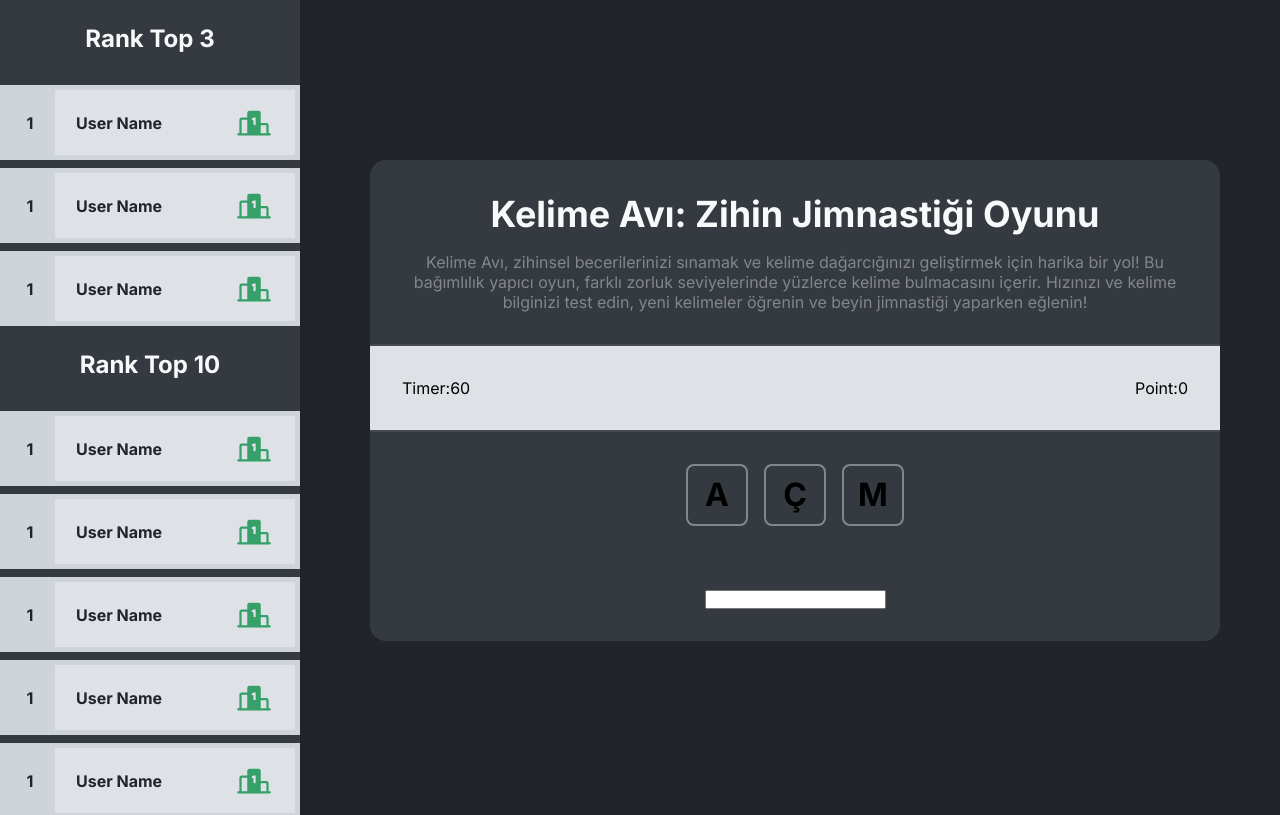
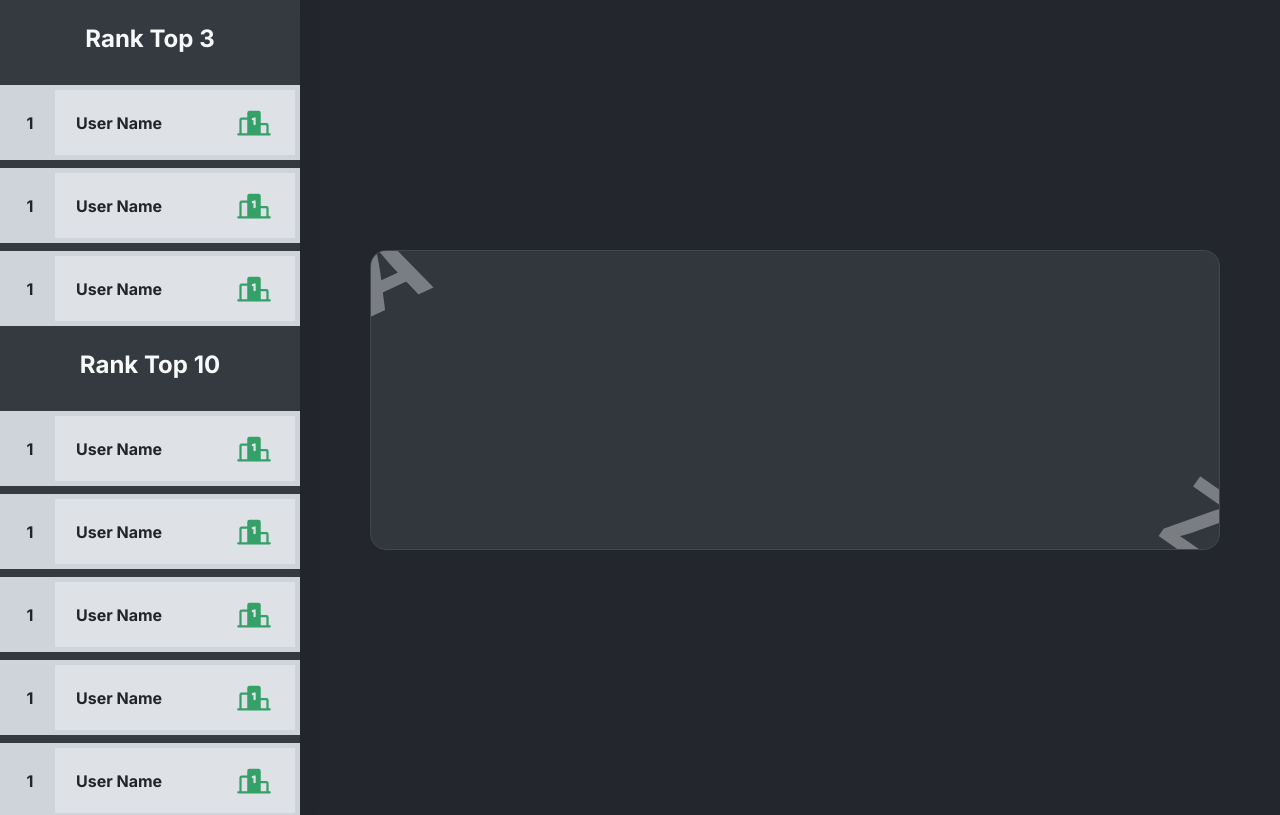
Before and after one commit to albayrrak/word-puzzles-web, a Next.js app: page / in a window 1280 px wide. Shown: the top 815 px of the page. Built offline with nearby package versions, Linux system fonts and the light colour scheme.

Commit message:
loadig and login screen created

```diff
--- /dev/null
+++ b/src/actions/api.ts
@@ -0,0 +1,13 @@
+import axios, { AxiosResponse } from "axios";
+
+const requestApi = axios.create({
+    baseURL: "http://localhost:5000/",
+    timeout: 1000
+})
+
+export const startGame = async (data: StartGameRequestModel) => {
+    const response: AxiosResponse<GlobalResponseModel<StartGameResponseModel>> = await requestApi.post("start", data)
+
+    return response.data
+
+}
--- a/src/assets/global.scss
+++ b/src/assets/global.scss
@@ -1,16 +1,37 @@
 @import "./colors";
+
+
 
 * {
     margin: 0;
     padding: 0;
     box-sizing: border-box;
+
+    --primary: #5F5DFE;
+    --primary-darker: #4F4DFE;
+    --bg-darker: #23262D;
+    --bg-darker2: #32373D;
+    --border: #42474D;
+    --white: #fff;
+    --text: #E6E9EB;
+    --active: #7774B5;
+
+    --socials-bg: #343841;
+    --socials-border: #42474D;
+    --highlight-bg: #34393F;
+    --text-bg: #E0E3EA;
+    --border-color: #42474D;
+    --social-color: #6B6C6E;
+    --scrollbar-thumb: #E4E3F3;
+    --scrollbar-bg: #F2F6F5;
 }
 
 html,
 body {
     width: 100%;
     height: 100%;
-    background: $dark-primary-color;
+    background: var(--bg-darker);
+    color: var(--text);
 }
 
 main {
@@ -22,3 +43,35 @@ main {
     padding-left: 310px;
 
 }
+
+.btn {
+    background: var(--primary);
+    color: var(--white);
+    padding: .5rem 1rem;
+    border-radius: .5rem;
+    width: 100%;
+    font-weight: 600;
+    min-height: 3rem;
+    border: none;
+    cursor: pointer;
+    transition: all .3s;
+    display: flex;
+    align-items: center;
+    justify-content: center;
+    font-family: inherit;
+
+    &.primary {
+        background: var(--primary);
+        transition: .5s ease-in all;
+
+        &:hover {
+            background: var(--primary-darker);
+        }
+    }
+
+    &.secondary {
+        background: var(--socials-bg);
+        border: 1px solid var(--border-color);
+        font-weight: 400;
+    }
+}
--- /dev/null
+++ b/src/views/components/loading/index.tsx
@@ -0,0 +1,16 @@
+import React from 'react'
+import "./style.scss"
+const Loading = () => {
+    const word = "WORD PUZZLES"
+
+    return (
+        <div className="loading">
+            {word.split("").map((x, i) => <span style={{ animationDelay: `${0.1 * (i + 2)}s` }}>{x}</span>)}
+
+            <p>"Your game is about to start shortly, please wait."</p>
+
+        </div >
+    )
+}
+
+export default Loading
--- /dev/null
+++ b/src/views/components/start/index.tsx
@@ -0,0 +1,26 @@
+"use client"
+import React, { Ref, RefObject, useRef } from 'react'
+import "./style.scss"
+
+interface IProps {
+    handleStart: (username: string) => void
+}
+
+const Login: React.FC<IProps> = ({ handleStart }) => {
+    const userInputRef = useRef<HTMLInputElement>(null)
+
+    return (
+        <div className='login'>
+            <div className='title'>
+                <h1>Kelime Avı: Zihin Jimnastiği Oyunu</h1>
+                <p>Kelime Avı, zihinsel becerilerinizi sınamak ve kelime dağarcığınızı geliştirmek için harika bir yol! Bu bağımlılık yapıcı oyun, farklı zorluk seviyelerinde yüzlerce kelime bulmacasını içerir. Hızınızı ve kelime bilginizi test edin, yeni kelimeler öğrenin ve beyin jimnastiği yaparken eğlenin!</p>
+            </div>
+            <div className='form'>
+                <input ref={userInputRef} type="text" placeholder='Username' />
+                <button onClick={() => handleStart(userInputRef.current?.value ?? "")} className='btn secondary'>Oyuna Başla</button>
+            </div>
+        </div>
+    )
+}
+
+export default Login
--- a/src/views/sections/game/index.tsx
+++ b/src/views/sections/game/index.tsx
@@ -1,40 +1,45 @@
 "use client"
-import React, { useEffect } from 'react'
+import React, { useEffect, useRef, useState } from 'react'
 import "./style.scss"
+import { startGame } from '@/actions/api'
+import Loading from '@/views/components/loading'
+import Login from '@/views/components/start'
+
 const GameSection = () => {
+
+    const [gameId, setGameId] = useState("")
+
+    const handleStart = async (userName: string) => {
+        const gameScreen = document.querySelector(".game")
+        const loadingScreenElement = document.querySelector(".game .loading")
+        const loginScreenElement = document.querySelector(".game .start")
+        const response = await startGame({ username: userName })
+        if (response.Success) {
+            setGameId(response.Data.gameId)
+            gameScreen?.classList.add("loading")
+            loadingScreenElement?.classList.add("show")
+            loginScreenElement?.classList.add("hide")
+        }
+
+    }
+
+
+    useEffect(() => {
+        const titleElement = document.querySelector(".login .title")
+        const authElement = document.querySelector(".login .form")
+        titleElement?.classList.add("slide")
+        authElement?.classList.add("slide")
+
+    }, [])
+
 
 
     return (
         <section className='game'>
-            <div className='title'>
-                <h1>Kelime Avı: Zihin Jimnastiği Oyunu</h1>
-                <p>Kelime Avı, zihinsel becerilerinizi sınamak ve kelime dağarcığınızı geliştirmek için harika bir yol! Bu bağımlılık yapıcı oyun, farklı zorluk seviyelerinde yüzlerce kelime bulmacasını içerir. Hızınızı ve kelime bilginizi test edin, yeni kelimeler öğrenin ve beyin jimnastiği yaparken eğlenin!</p>
-            </div>
+            {/*
+            <Login handleStart={handleStart} />
+            <Loading /> */}
 
-            <div className='result'>
-                <div className='timer'>
-                    <span>Timer:</span>
-                    <span>60</span>
-                </div>
-                <div className='point'>
-                    <span>Point:</span>
-                    <span>0</span>
-                </div>
-            </div>
-            <div className='words'>
-                <div className="word-box">
-                    <h4>A</h4>
-                </div>
-                <div className="word-box">
-                    <h4>Ç</h4>
-                </div>
-                <div className="word-box">
-                    <h4>M</h4>
-                </div>
-            </div>
-            <div className='text'>
-                <input type="text" />
-            </div>
 
         </section>
     )
--- a/src/views/sections/game/style.scss
+++ b/src/views/sections/game/style.scss
@@ -1,77 +1,70 @@
 @import "../../../assets/colors";
 
 .game {
+    position: relative;
+    width: 850px;
+    height: 300px;
+    background: var(--bg-darker2);
+    border-radius: 16px;
+    gap: 16px;
+    overflow: hidden;
+    border: 1px solid var(--border);
+    transition: .5s ease-in-out all;
+    cursor: pointer;
     display: flex;
-    flex-direction: column;
     align-items: center;
     justify-content: center;
-    width: 850px;
-    // height: 850px;
-    background: $dark-secondary-color;
-    border-radius: 16px;
 
-    .title {
-        width: 100%;
-        padding: 32px;
+    &.loading {
+        animation: shadowPulse 1s infinite alternate;
 
-        h1 {
-            font-size: 36px;
-            text-align: center;
-            margin-bottom: 16px;
-            color: $text-light-color;
-        }
+        @keyframes shadowPulse {
+            0% {
+                filter: drop-shadow(0px 0px 0px var(--active));
+            }
 
-        p {
-            font-size: 16px;
-            text-align: center;
-            color: rgba($color: $text-light-color, $alpha: .4);
-        }
-    }
-
-    .result {
-        width: 100%;
-        display: flex;
-        align-items: center;
-        justify-content: space-between;
-        padding: 32px;
-        background: $primary-color;
-        border-top: 2px solid rgba($color: $dark-primary-color, $alpha: .8);
-        border-bottom: 2px solid rgba($color: $dark-primary-color, $alpha: .8);
-    }
-
-    .words {
-        display: flex;
-        align-items: center;
-        justify-content: center;
-        gap: 16px;
-        padding: 32px;
-        width: 100%;
-
-        .word-box {
-            width: 62px;
-            height: 62px;
-            display: flex;
-            align-items: center;
-            justify-content: center;
-            border: 2px solid rgba($color: $text-light-color, $alpha: .4);
-            border-radius: 8px;
-
-            h4 {
-                font-size: 32px;
+            100% {
+                filter: drop-shadow(0px 0px 24px var(--active));
             }
         }
     }
 
-    .text {
-        padding: 32px;
-        width: 100%;
-        display: flex;
-        align-items: center;
-        justify-content: center;
-
-        input[type="text"] {
-            margin: 0 auto;
-        }
+    &:not(.loading)::after {
+        content: "A";
+        position: absolute;
+        top: -35px;
+        left: -35px;
+        width: 55px;
+        height: 55px;
+        z-index: 1;
+        font-size: 100px;
+        font-weight: bolder;
+        transform: rotate(-25deg);
+        opacity: .4;
     }
 
+    &:not(.loading)::before {
+        content: "Z";
+        position: absolute;
+        bottom: 30px;
+        right: -25px;
+        width: 55px;
+        height: 55px;
+        z-index: 4;
+        font-size: 100px;
+        font-weight: bolder;
+        transform: rotate(35deg);
+        opacity: .4;
+    }
+
+    &:not(.loading):hover {
+        border: 1px solid var(--active);
+        filter: drop-shadow(0px 0px 24px var(--active))
+    }
+
+
+
+
+
+
 }
```
Also changed, not shown: src/models/global.ts (added, +13 -0 lines), src/views/components/loading/style.scss (added, +47 -0 lines), src/views/components/start/style.scss (added, +82 -0 lines).
